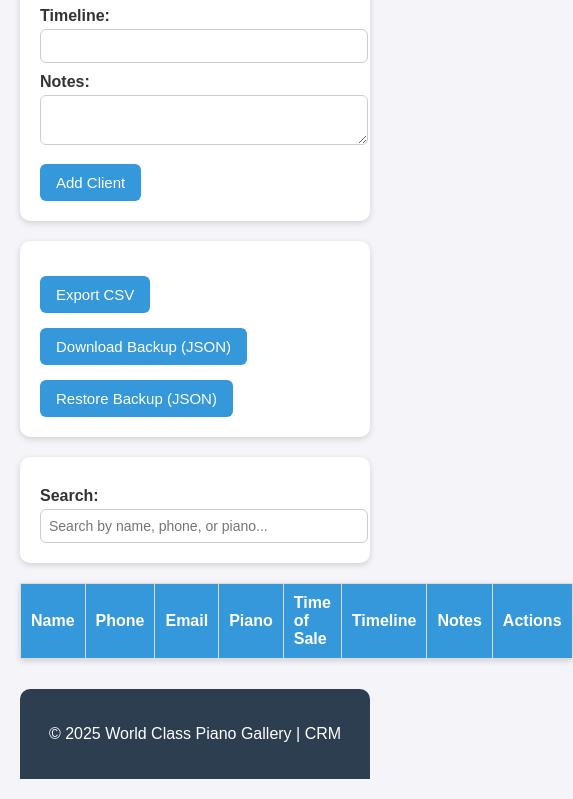
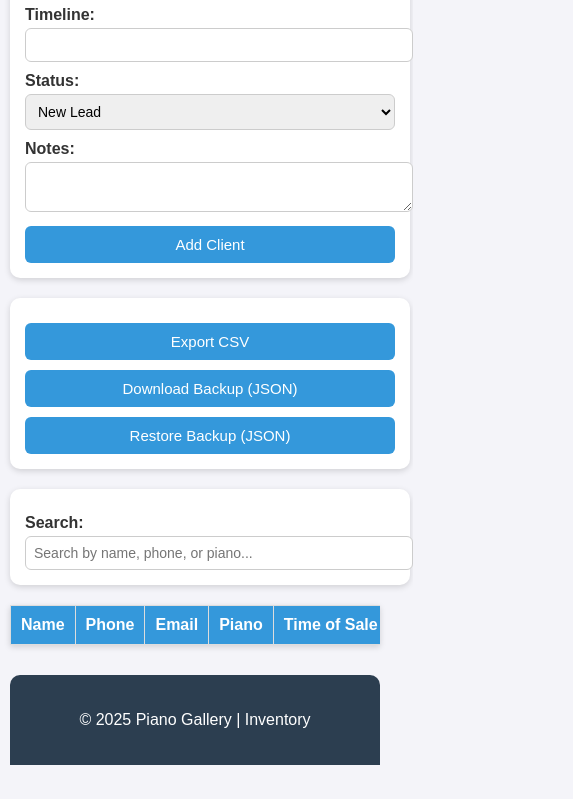
Before and after one commit to ethan733/WCPGCRM, a plain HTML site: page index.html in a window 390 px wide. Shown: the part 529-1328 px from the top of the page, 573 px wide, since content can reach past the window. After the commit the page ends 1304 px from the top, so only its background shows below. Drawn offline with Linux system fonts and the light colour scheme.

Commit message:
Update index.html
updates to fields for info gen

```diff
--- a/index.html
+++ b/index.html
@@ -3,7 +3,7 @@
 <head>
   <meta charset="UTF-8">
   <meta name="viewport" content="width=device-width, initial-scale=1.0">
-  <title>World Class Piano Gallery CRM</title>
+  <title>Piano Gallery CRM</title>
   <!-- Favicon -->
   <link rel="icon" type="image/png" href="logo.png">
   <style>
@@ -47,7 +47,7 @@
       margin-top: 10px;
       font-weight: bold;
     }
-    input, textarea {
+    input, textarea, select {
       width: 100%;
       padding: 8px;
       margin-top: 4px;
@@ -106,12 +106,38 @@
     footer a:hover {
       text-decoration: underline;
     }
+    /* Mobile responsiveness */
+    @media (max-width: 768px) {
+      body {
+        padding: 10px;
+      }
+      header {
+        flex-direction: column;
+        text-align: center;
+      }
+      header img {
+        margin-bottom: 10px;
+      }
+      form, .controls, .search-bar {
+        width: 100%;
+        padding: 15px;
+      }
+      table {
+        display: block;
+        overflow-x: auto;
+        white-space: nowrap;
+      }
+      button {
+        width: 100%;
+        margin-top: 10px;
+      }
+    }
   </style>
 </head>
 <body>
   <header>
     <img src="logo.png" alt="Piano Gallery Logo">
-    <h1>World Class Piano Gallery CRM</h1>
+    <h1>Piano Gallery CRM</h1>
   </header>
 
   <form id="clientForm">
@@ -121,6 +147,13 @@
     <label>Piano: <input type="text" id="piano"></label>
     <label>Time of Sale: <input type="datetime-local" id="timeOfSale"></label>
     <label>Timeline: <input type="text" id="timeline"></label>
+    <label>Status:
+      <select id="status">
+        <option value="New Lead">New Lead</option>
+        <option value="Working Deal">Working Deal</option>
+        <option value="Closed">Closed</option>
+      </select>
+    </label>
     <label>Notes: <textarea id="notes"></textarea></label>
     <button type="submit">Add Client</button>
   </form>
@@ -146,6 +179,7 @@
         <th>Piano</th>
         <th>Time of Sale</th>
         <th>Timeline</th>
+        <th>Status</th>
         <th>Notes</th>
         <th>Actions</th>
       </tr>
@@ -154,7 +188,7 @@
   </table>
 
   <footer>
-    <p>&copy; 2025 World Class Piano Gallery | CRM</p>
+    <p>&copy; 2025 Piano Gallery | Inventory</p>
   </footer>
 
   <script>
@@ -181,6 +215,7 @@
             <td>${c.piano}</td>
             <td>${c.timeOfSale}</td>
             <td>${c.timeline}</td>
+            <td>${c.status}</td>
             <td>${c.notes}</td>
             <td class="actions">
               <button onclick="editClient(${i})">Edit</button>
@@ -201,6 +236,7 @@
         piano: document.getElementById('piano').value,
         timeOfSale: document.getElementById('timeOfSale').value,
         timeline: document.getElementById('timeline').value,
+        status: document.getElementById('status').value,
         notes: document.getElementById('notes').value
       };
       clients.push(newClient);
@@ -221,15 +257,16 @@
       document.getElementById('piano').value = c.piano;
       document.getElementById('timeOfSale').value = c.timeOfSale;
       document.getElementById('timeline').value = c.timeline;
+      document.getElementById('status').value = c.status;
       document.getElementById('notes').value = c.notes;
       clients.splice(i, 1);
       renderClients(searchInput.value.toLowerCase());
     }
 
     function exportCSV() {
-      let csv = 'name,phone,email,piano,timeOfSale,timeline,notes\n';
+      let csv = 'name,phone,email,piano,timeOfSale,timeline,status,notes\n';
       clients.forEach(c => {
-        csv += `${c.name},${c.phone},${c.email},${c.piano},${c.timeOfSale},${c.timeline},${c.notes}\n`;
+        csv += `${c.name},${c.phone},${c.email},${c.piano},${c.timeOfSale},${c.timeline},${c.status},${c.notes}\n`;
       });
       const blob = new Blob([csv], { type: 'text/csv' });
       const url = URL.createObjectURL(blob);
```
